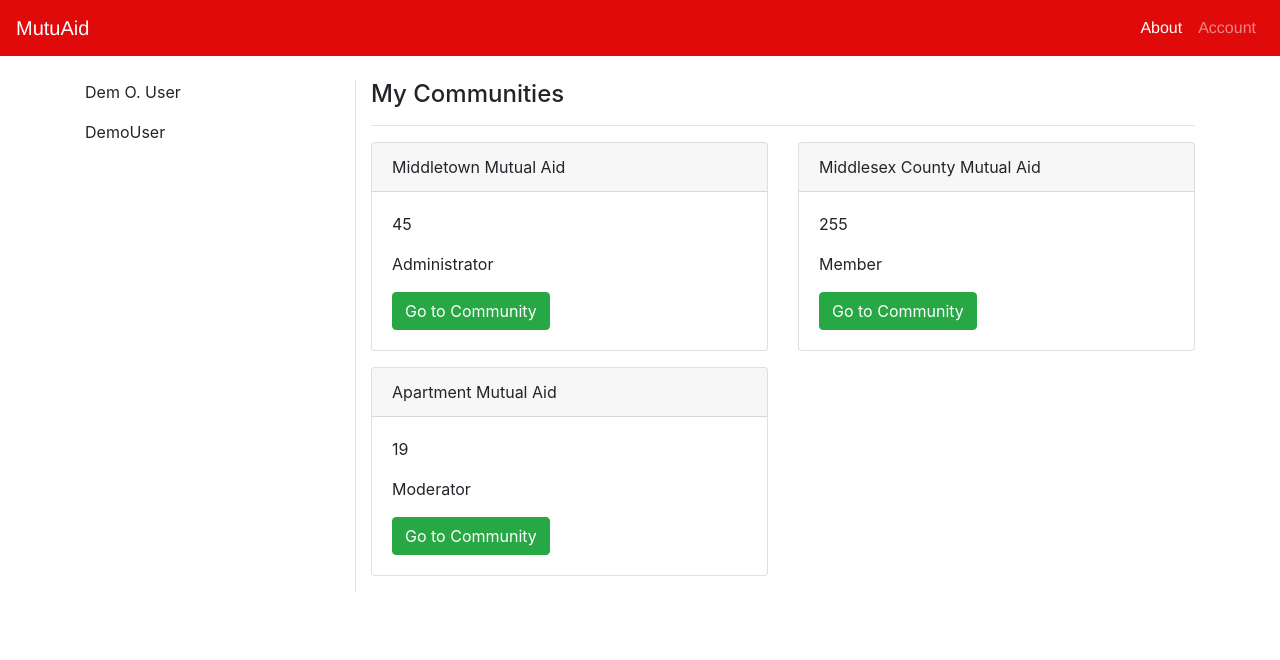
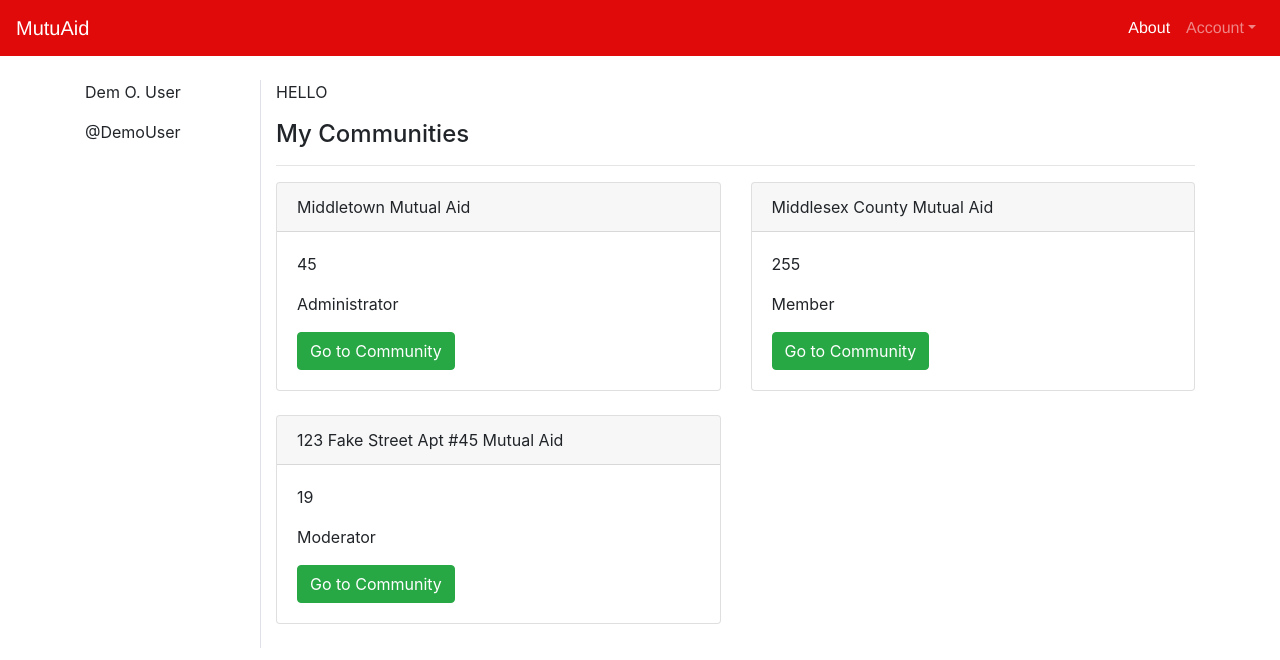
Before and after one commit to ccostoso/Covid-19-Mutual-Aid, a React (Create React App) app in the folder client/: page /home in a window 1280 px wide. Shown: the top 660 px of the page. Built offline with nearby package versions, Linux system fonts and the light colour scheme.

Commit message:
Redesigned and restructured MyCommunities component into into nested component

```diff
--- a/client/public/index.html
+++ b/client/public/index.html
@@ -1,14 +1,12 @@
 <!DOCTYPE html>
 <html lang="en">
+
 <head>
   <meta charset="utf-8" />
   <link rel="icon" href="%PUBLIC_URL%/favicon.ico" />
   <meta name="viewport" content="width=device-width, initial-scale=1" />
   <meta name="theme-color" content="#000000" />
-    <meta
-      name="description"
-      content="Web site created using create-react-app"
-    />
+  <meta name="description" content="Web site created using create-react-app" />
   <link rel="apple-touch-icon" href="%PUBLIC_URL%/logo192.png" />
   <!--
       manifest.json provides metadata used when your web app is installed on a
@@ -25,8 +23,10 @@
       Learn how to configure a non-root public URL by running `npm run build`.
     -->
   <title>MutuAid</title>
-    <link rel="stylesheet" href="https://stackpath.bootstrapcdn.com/bootstrap/4.4.1/css/bootstrap.min.css" integrity="sha384-Vkoo8x4CGsO3+Hhxv8T/Q5PaXtkKtu6ug5TOeNV6gBiFeWPGFN9MuhOf23Q9Ifjh" crossorigin="anonymous">
+  <link rel="stylesheet" href="https://stackpath.bootstrapcdn.com/bootstrap/4.4.1/css/bootstrap.min.css"
+    integrity="sha384-Vkoo8x4CGsO3+Hhxv8T/Q5PaXtkKtu6ug5TOeNV6gBiFeWPGFN9MuhOf23Q9Ifjh" crossorigin="anonymous">
 </head>
+
 <body>
   <noscript>You need to enable JavaScript to run this app.</noscript>
   <div id="root"></div>
@@ -40,5 +40,13 @@
       To begin the development, run `npm start` or `yarn start`.
       To create a production bundle, use `npm run build` or `yarn build`.
     -->
+  <script src="https://code.jquery.com/jquery-3.4.1.min.js"></script>
+  <script src="https://cdn.jsdelivr.net/npm/popper.js@1.16.0/dist/umd/popper.min.js"
+    integrity="sha384-Q6E9RHvbIyZFJoft+2mJbHaEWldlvI9IOYy5n3zV9zzTtmI3UksdQRVvoxMfooAo"
+    crossorigin="anonymous"></script>
+  <script src="https://stackpath.bootstrapcdn.com/bootstrap/4.4.1/js/bootstrap.min.js"
+    integrity="sha384-wfSDF2E50Y2D1uUdj0O3uMBJnjuUD4Ih7YwaYd1iqfktj0Uod8GCExl3Og8ifwB6"
+    crossorigin="anonymous"></script>
 </body>
+
 </html>
--- a/client/src/components/Nav/index.js
+++ b/client/src/components/Nav/index.js
@@ -19,8 +19,14 @@ export const Nav = props => {
                     <li className="nav-item active">
                         <Link className="nav-link" to="/register">About <span className="sr-only">(current)</span></Link>
                     </li>
-                    <li className="nav-item">
-                        <Link className="nav-link" to="/home">Account</Link>
+                    <li className="nav-item dropdown">
+                        <Link className="nav-link dropdown-toggle" href="#" id="navbarDropdown" role="button" data-toggle="dropdown" aria-haspopup="true" aria-expanded="false">
+                            Account
+                        </Link>
+                        <div className="dropdown-menu dropdown-menu-right" aria-labelledby="navbarDropdown">
+                            <Link className="dropdown-item" to="/messages">Messages</Link>
+                            <Link className="dropdown-item" to="/settings">Settings</Link>
+                        </div>
                     </li>
                 </ul>
             </div>
--- a/client/src/components/MyCommunities/index.js
+++ b/client/src/components/UserCommunities/index.js
@@ -1,16 +1,16 @@
 import React from "react";
-import { Col, Row } from "../Grid";
+import { Row } from "../Grid";
 import { Link } from "react-router-dom";
 
-export const MyCommunities = props => {
+export const UserCommunities = props => {
     return (
-        <Col size="md-9" className="border-left">
+        <main>
             <h4>My Communities</h4>
             <hr />
             <Row>
                 {props.communities.map(community => {
                     return (
-                        <div className="col-md-6 mb-3" key={community.id}>
+                        <div className="col-md-6 mb-4" key={community.id}>
                             <section className="card">
                                 <header className="card-header">
                                     {community.title}
@@ -25,6 +25,6 @@ export const MyCommunities = props => {
                     )
                 })}
             </Row>
-        </Col>
+        </main>
     )
 };
--- /dev/null
+++ b/client/src/components/UserPanel/index.js
@@ -0,0 +1,15 @@
+import React from "react";
+import { Col, Row } from "../Grid";
+import { Link } from "react-router-dom";
+import { UserCommunities } from "../UserCommunities";
+
+export const UserPanel = props => {
+    return (
+        <Col size="md-10" className="border-left">
+            <div>
+                <p>HELLO</p>
+            </div>
+            <UserCommunities communities={props.communities} />
+        </Col>
+    )
+};
--- a/client/src/components/UserSidebar/index.js
+++ b/client/src/components/UserSidebar/index.js
@@ -1,13 +1,13 @@
 import React from "react";
-import { Row, Col } from "../Grid";
+import { Col } from "../Grid";
 
-export const UserSidebar = props => {
+export const UserSidebar = ({ user }) => {
     return (
-        <Col size="md-3">
-            <p>{props.user.displayName}</p>
-            <p>{props.user.username}</p>
-            <p>{props.user.needs}</p>
-            <p>{props.user.skills}</p>
+        <Col size="md-2">
+            <p>{user.displayName}</p>
+            <p>@{user.username}</p>
+            <p>{user.needs}</p>
+            <p>{user.skills}</p>
         </Col>
     )
 }
--- a/client/src/pages/Home/index.js
+++ b/client/src/pages/Home/index.js
@@ -1,6 +1,6 @@
 import React, { Component } from "react";
-import { Container, Row, Col } from "../../components/Grid";
-import { MyCommunities } from "../../components/MyCommunities";
+import { Container, Row } from "../../components/Grid";
+import { UserPanel } from "../../components/UserPanel";
 import { UserSidebar } from "../../components/UserSidebar";
 
 class Home extends Component {
@@ -23,7 +23,7 @@ class Home extends Component {
                 id: 2
             },
             {
-                title: "Apartment Mutual Aid",
+                title: "123 Fake Street Apt #45 Mutual Aid",
                 memberCount: 19,
                 position: "Moderator",
                 id: 3
@@ -40,7 +40,8 @@ class Home extends Component {
             <Container>
                 <Row className="my-4">
                     <UserSidebar user={this.state.user} />
-                    <MyCommunities communities={this.state.communities} />
+                    <UserPanel communities={this.state.communities} />
+                    {/* <UserCommunities communities={this.state.communities} /> */}
                 </Row>
             </Container>
         )
--- a/client/src/pages/Register/index.js
+++ b/client/src/pages/Register/index.js
@@ -1,7 +1,7 @@
 import React, { Component } from "react";
 import { Container, Row, Col } from "../../components/Grid";
 import { Input, FormBtn } from "../../components/Form";
-import { Link } from "react-router-dom";
+// import { Link } from "react-router-dom";
 
 class Register extends Component {
     state = {
```
Also changed, not shown: client/src/components/UserCommunities/style.css (added), client/src/components/UserPanel/style.css (added). Lines whose indentation alone changed are shown as unchanged.
